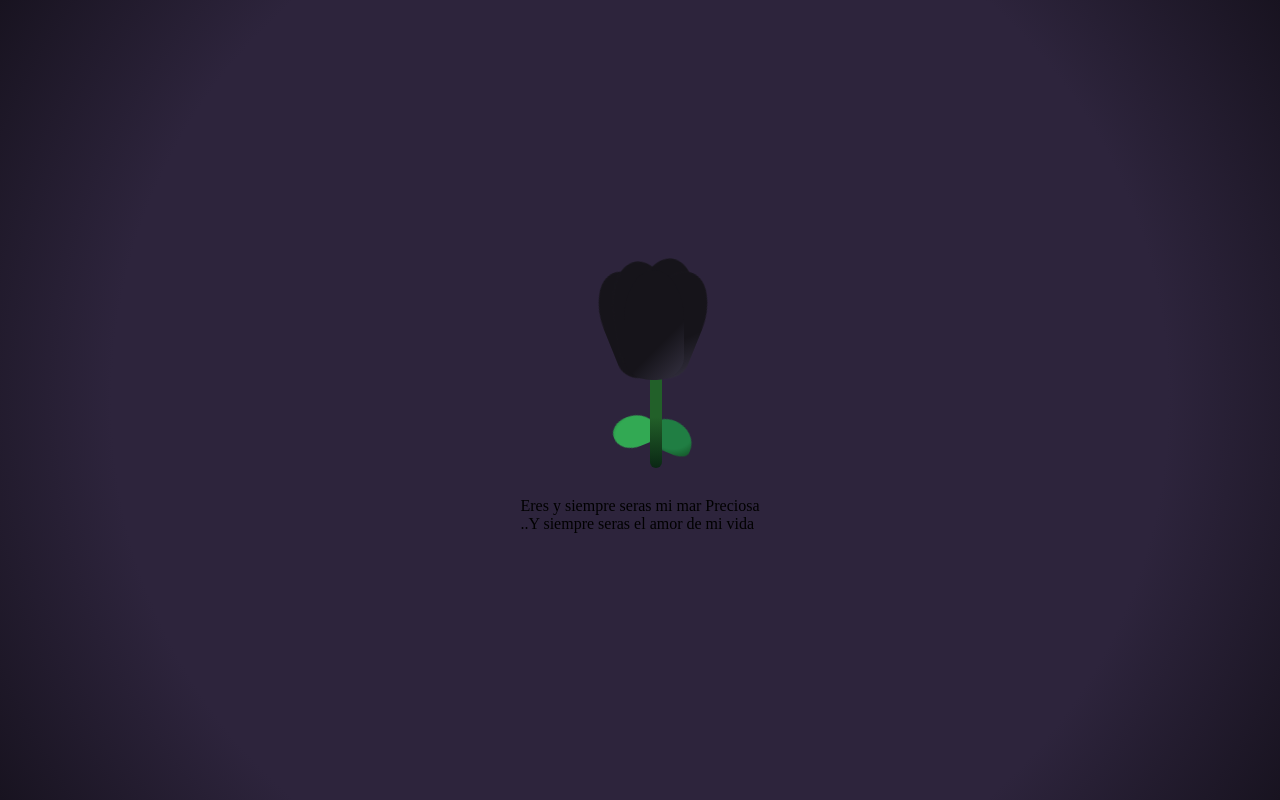
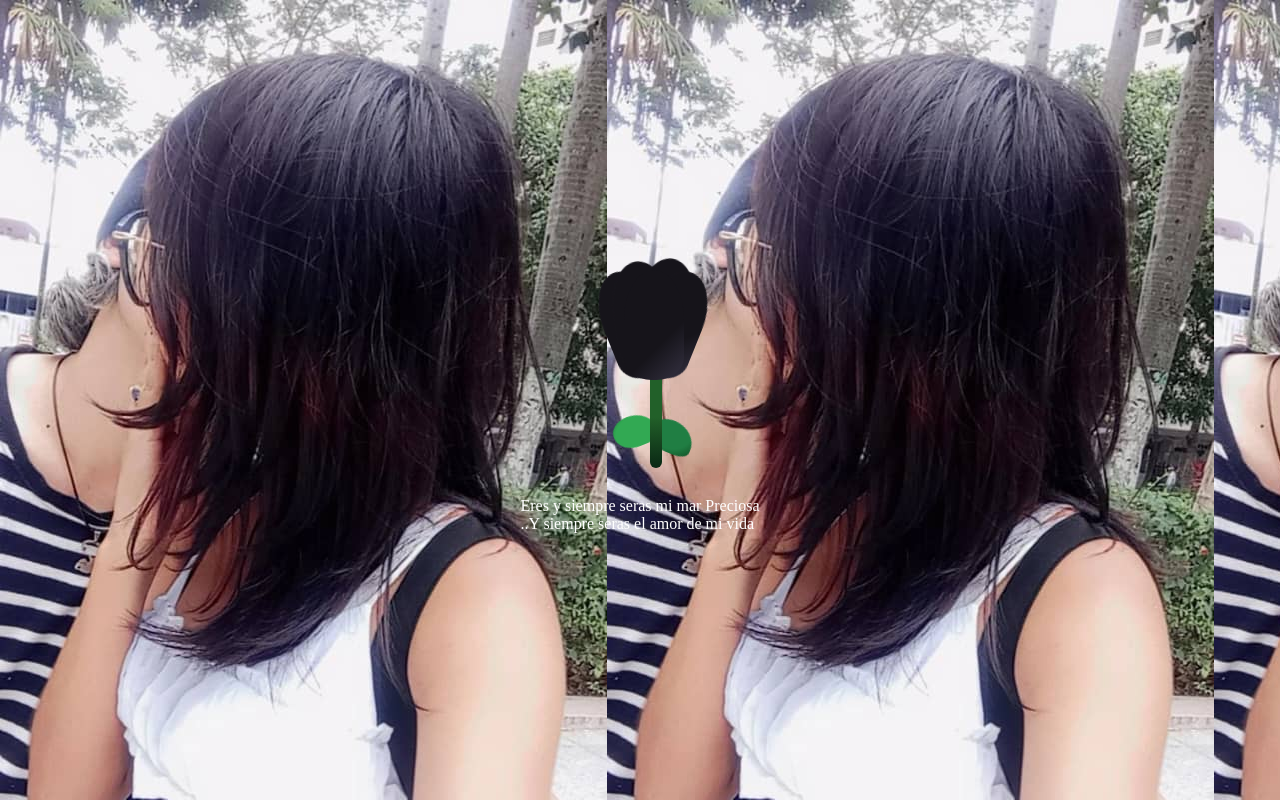
Before and after one commit to Moises-Torrealba/nuevo, a plain HTML site: page index.html in a window 1280 px wide. Drawn offline with Linux system fonts and the light colour scheme.

Commit message:
arreglo imagen

```diff
--- a/index.html
+++ b/index.html
@@ -8,6 +8,7 @@
   <style>
     body {
       background: radial-gradient(circle, #2d243c 70%, #181320 100%);
+      background-image: url(/fondo/fondo\ .jpg);
       min-height: 100vh;
       display: flex;
       flex-direction: column;
@@ -71,6 +72,9 @@
       transform: rotate(23deg);
       animation-delay: 2s;
     }
+    p {
+      color: white;
+    }
     @keyframes aparecerHoja {
       to { opacity: 1;}
     }
```
Also changed, not shown: fondo/fondo .jpg (added).
